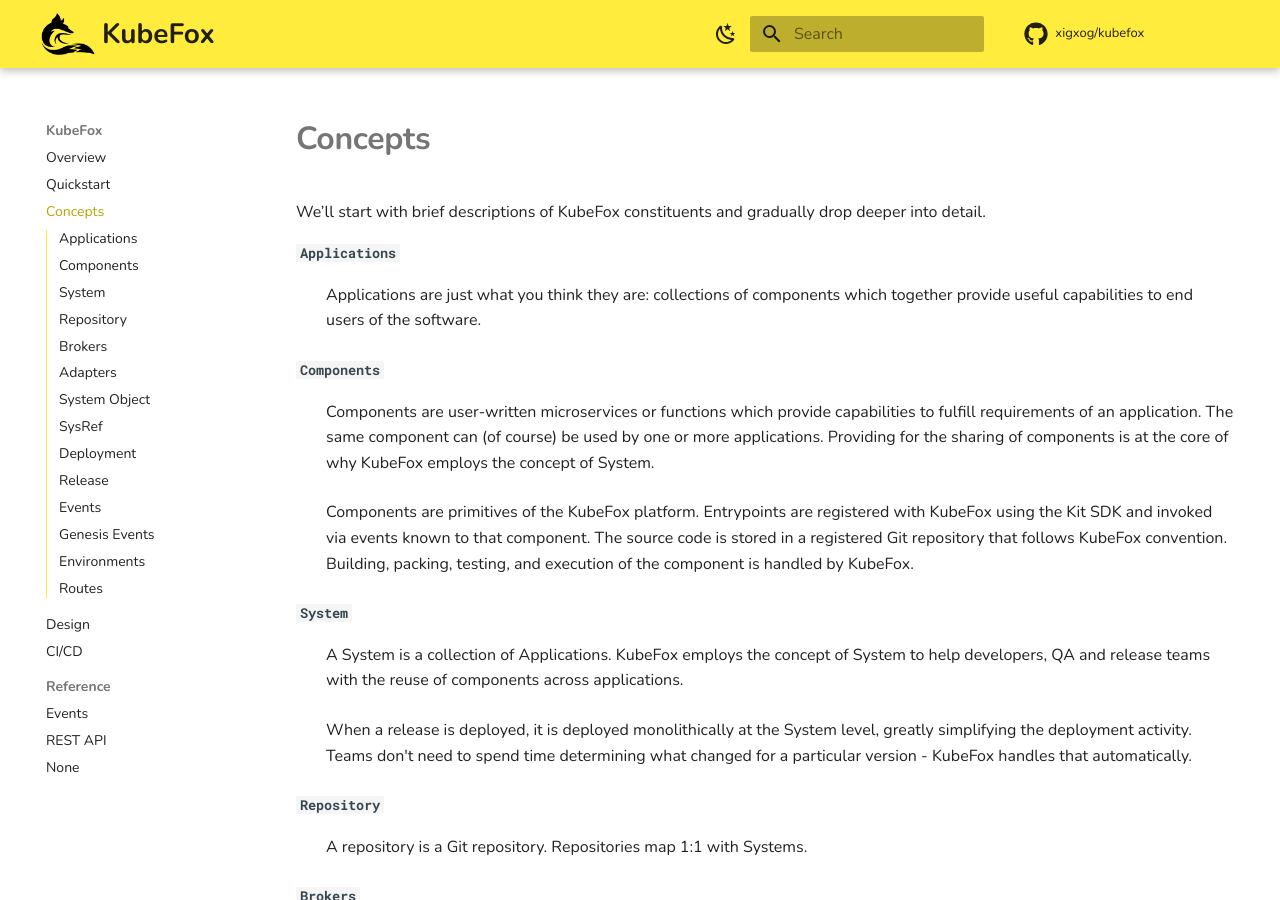
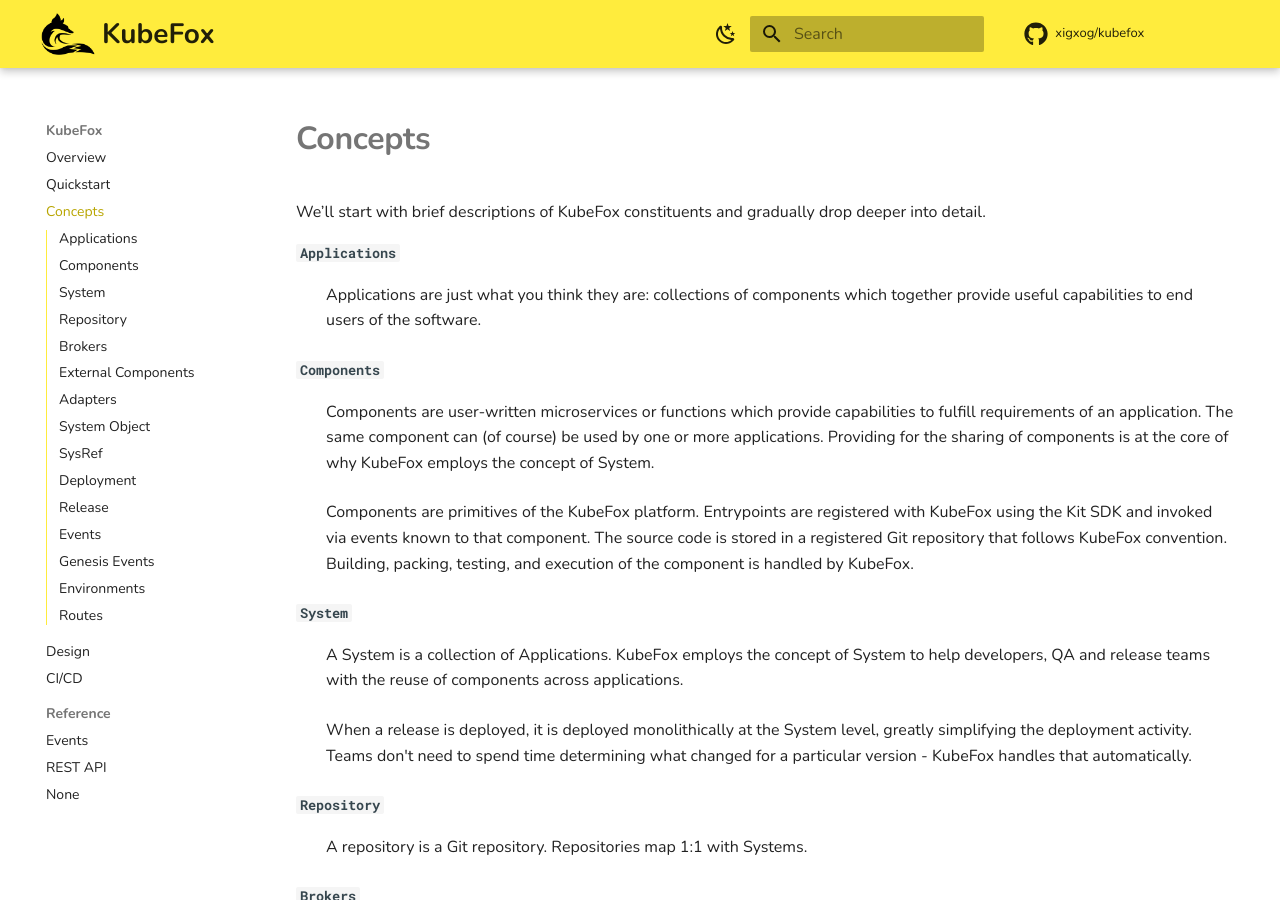
Before and after one commit to xigxog/kubefox, an MkDocs documentation site: the page built from docs/concepts.md, in a window 1280 px wide and 900 px high. Built offline with MkDocs 1.6.1 and Material for MkDocs 9.7.7, drawn with Linux system fonts in a browser that asks for light colours; comment, search, counter and statistics services are not loaded.

Commit message:
Update concepts.md - experiment with mkdocs

```diff
--- a/docs/concepts.md
+++ b/docs/concepts.md
@@ -43,7 +43,7 @@ deeper into detail.
    components in an application. Brokers provide a number of advanced services
    and capabilities - we’ll dig more into them later.
 
-**`External Components`**
+####**`External Components`**
 
    : External Components are third party software e.g., databases, K/V stores,
    CRON etc. Adapters provide connectivity to External Components.
```
